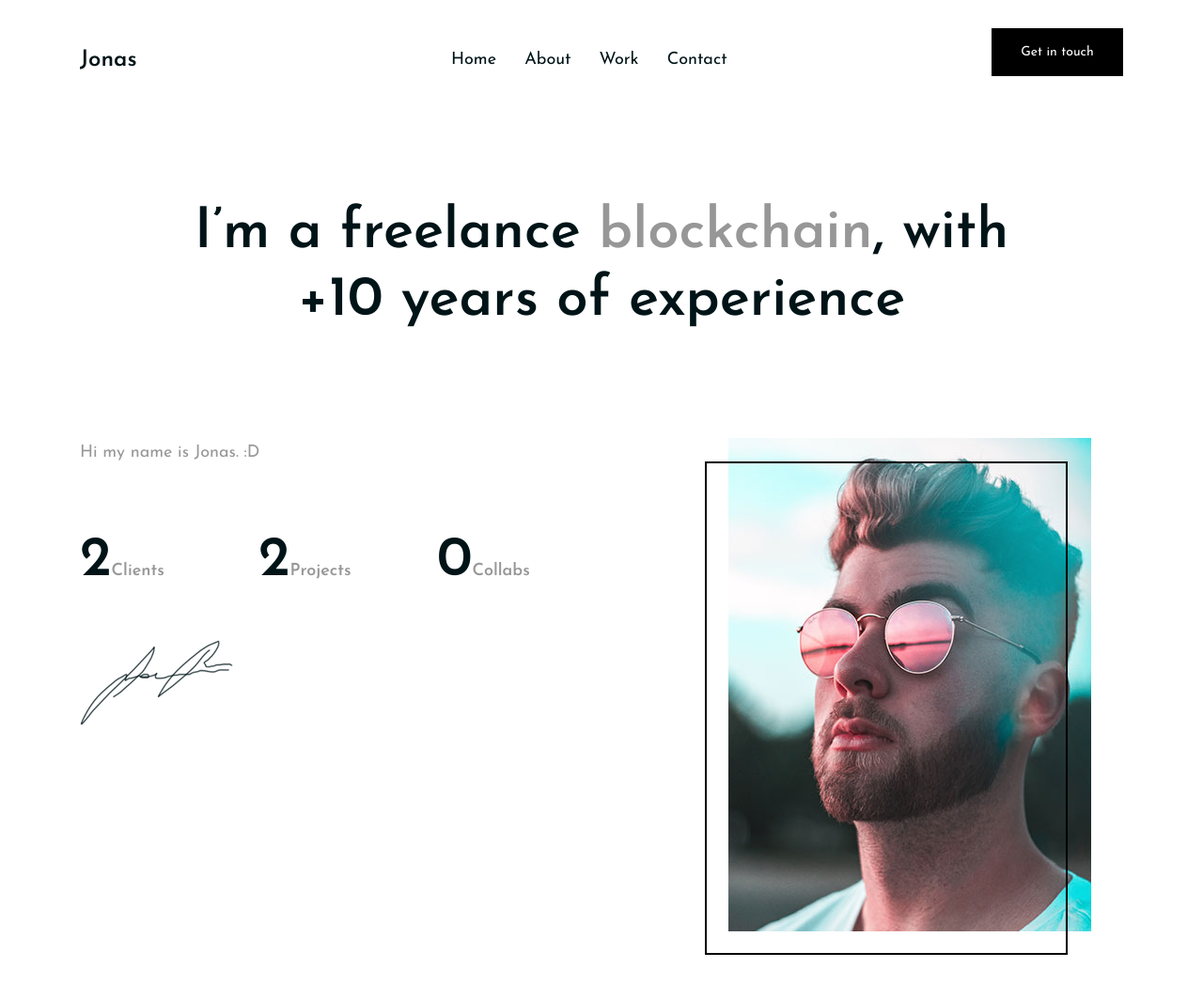
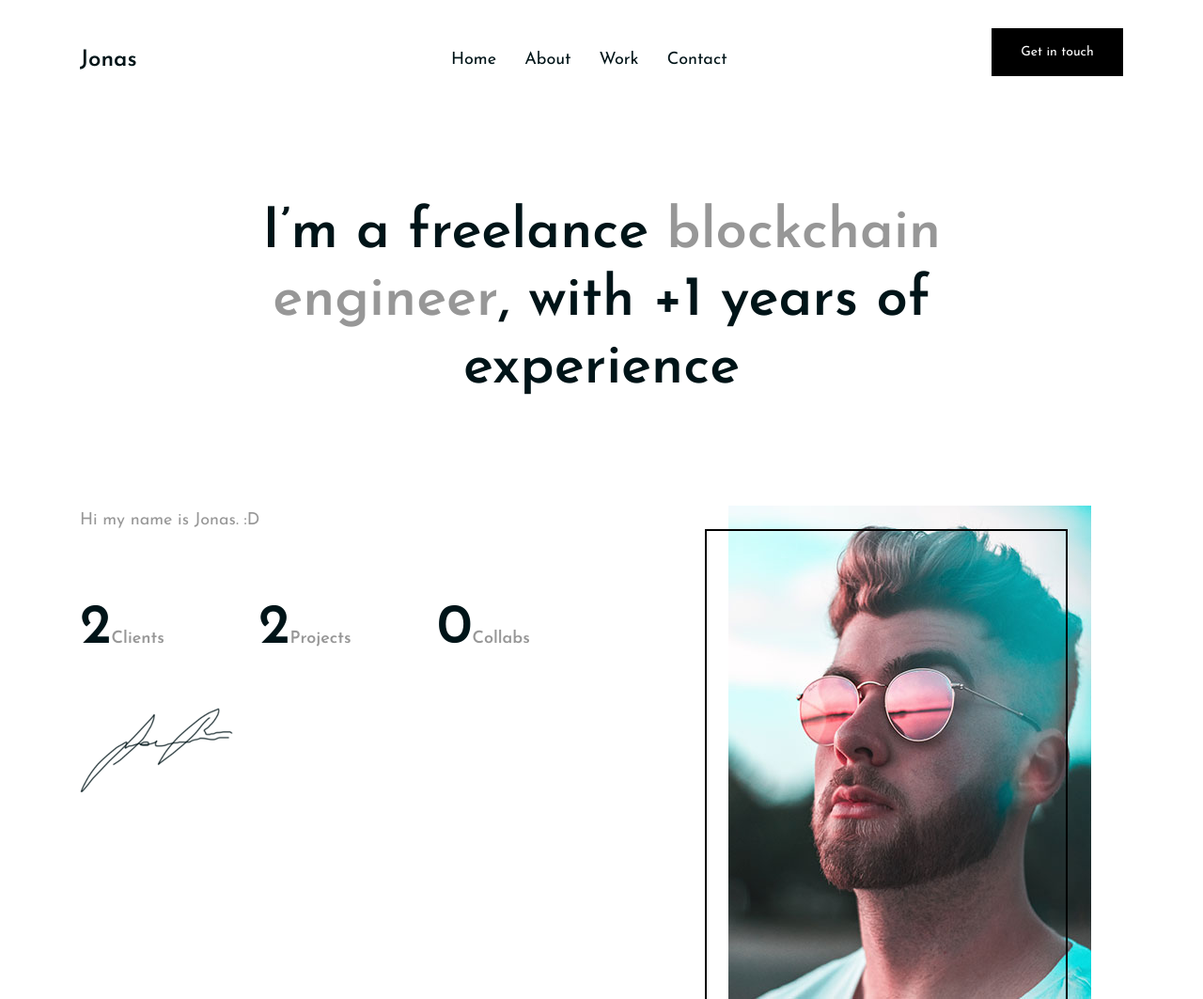
Before and after one commit to jonassunandar/jonassunandar.github.io, a plain HTML site: page about.html in a window 1280 px wide. Shown: the top 1063 px of the page at 94% size. Drawn offline with Linux system fonts and the light colour scheme.

Commit message:
another fixing bugs

```diff
--- a/about.html
+++ b/about.html
@@ -63,7 +63,7 @@
 		<div class="container text-center">
 			<div class="row">
 				<div class="col-xl-10 offset-xl-1">
-					<h2 class="section-title">I’m a freelance <span>blockchain</span>, with +10 years of experience</h2>
+					<h2 class="section-title">I’m a freelance <span>blockchain engineer</span>, with +1 years of experience</h2>
 				</div>
 			</div>
 		</div>
```
